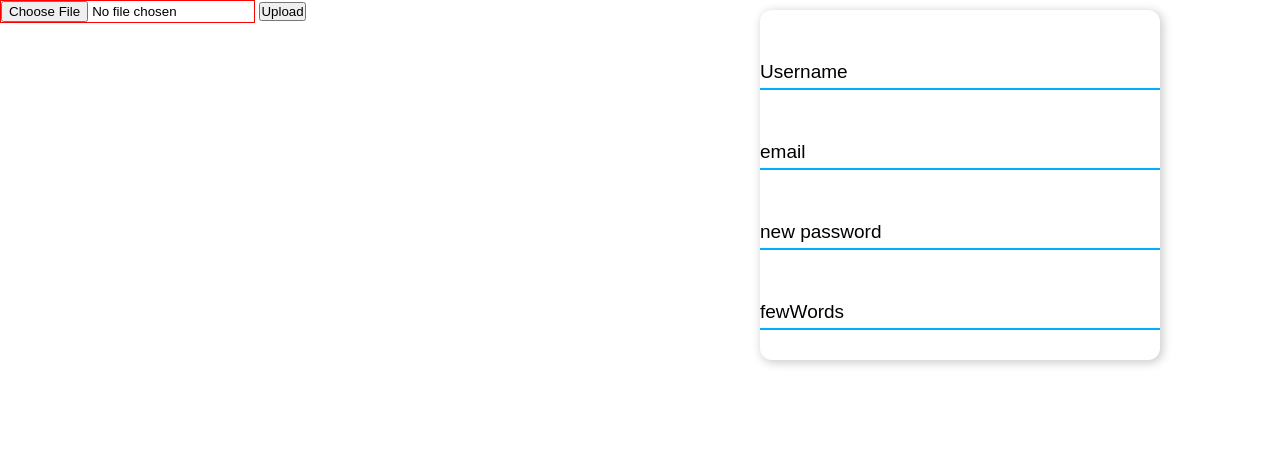
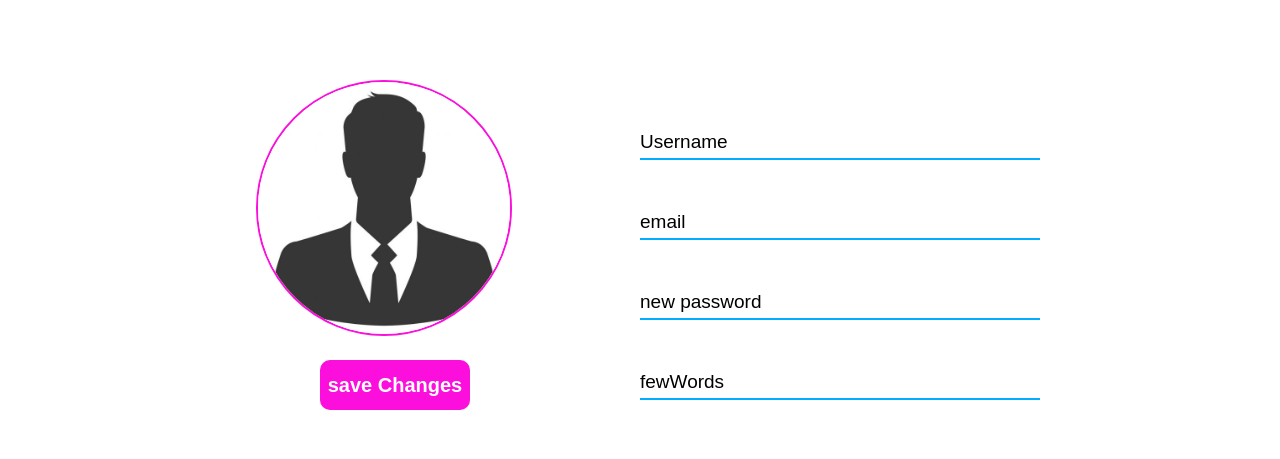
Before and after one commit to nikosevo/VGN_magazine_html, a PHP site: page /editProfile.html in a window 1280 px wide. Shown: the part 116-575 px from the top of the page. Run offline with PHP 8.4, Linux system fonts and the light colour scheme.

Commit message:
working on profile

```diff
--- a/css/editProf.css
+++ b/css/editProf.css
@@ -1,13 +1,46 @@
 .container{
     display: grid;
     grid-template-columns: .5fr .5fr;
+    width: 80%;
+    margin: 0 auto;
+
+}
+
+.gridContent{
+    padding-top: 10vh;
+    padding-left: 10vw;
+}
+
+
+.container form input:hover{
+    cursor:pointer;
 }
 
 .uploadPhoto{
-    border: 1px solid red;
+    position: absolute;
+    align-self: center;
+    height: 20vw;
+    width:20vw;
+    opacity:0;
 
 }
 
-.uploadPhoto + input{
-    font-weight: bold;
+.uploadPhoto:hover{
+    cursor: pointer;
+
 }
+.avatar{
+    border: 2px solid #FC0EDC;
+    border-radius:50%;
+    width:20vw;
+}
+
+#uploadBtn{
+    width:150px;
+    margin-left: 5vw;
+}
+
+#wrap{
+    width: 400px;
+    margin-top: 10vh;
+}
--- a/editProfile.html
+++ b/editProfile.html
@@ -37,14 +37,17 @@
             <a href="contact.html">Contact</a>
         </div>
     </div>
-    <div class="container">
+
 
         <form action="upload.php" method="POST" enctype="multipart/form-data">
-            <input type="file" name="file" class="uploadPhoto">
-            <button type="submit" name="submit">Upload</button>
-        </form>
-        <div class="container-box">
-            <div class="">
+            <div class="container">
+                <div class="gridContent">
+                   <input type="file" name="file" class="uploadPhoto"> <img src="assets/profiles/default.jpg" alt="avatar" class="avatar">
+                    <button type="submit" name="submit" class="glow-on-hover" id="uploadBtn">save Changes</button>
+                </div>
+
+                <div id="wrap">
+                    <div class="grid">
                         <div class="form">
                             <input type="text" name="name" autocomplete="off" required />
                             <label for="name" class="label-name">
@@ -72,9 +75,7 @@
                     </div>
                 </div>
             </div>
-
-
-
+        </form>
 
 
 </body>
```
Also changed, not shown: assets/profiles/default.jpg (added). Lines whose indentation alone changed are shown as unchanged.
